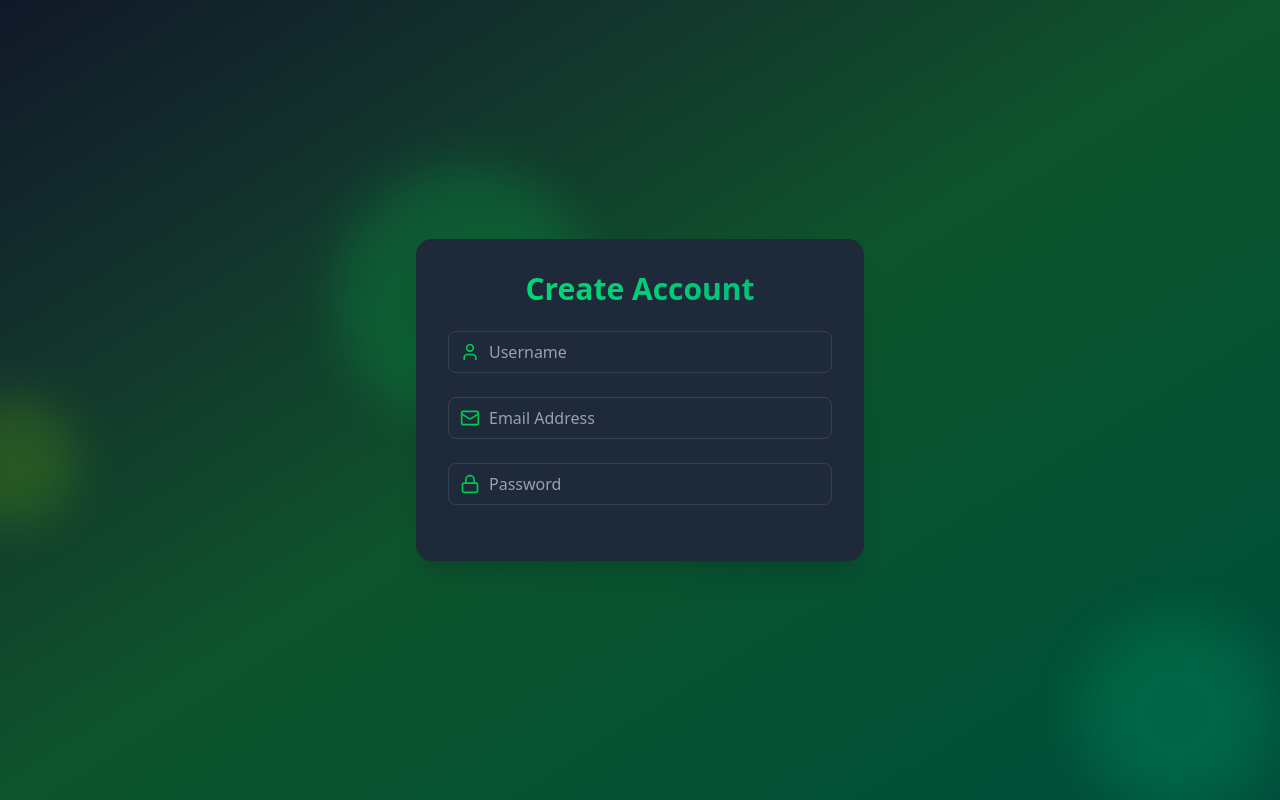
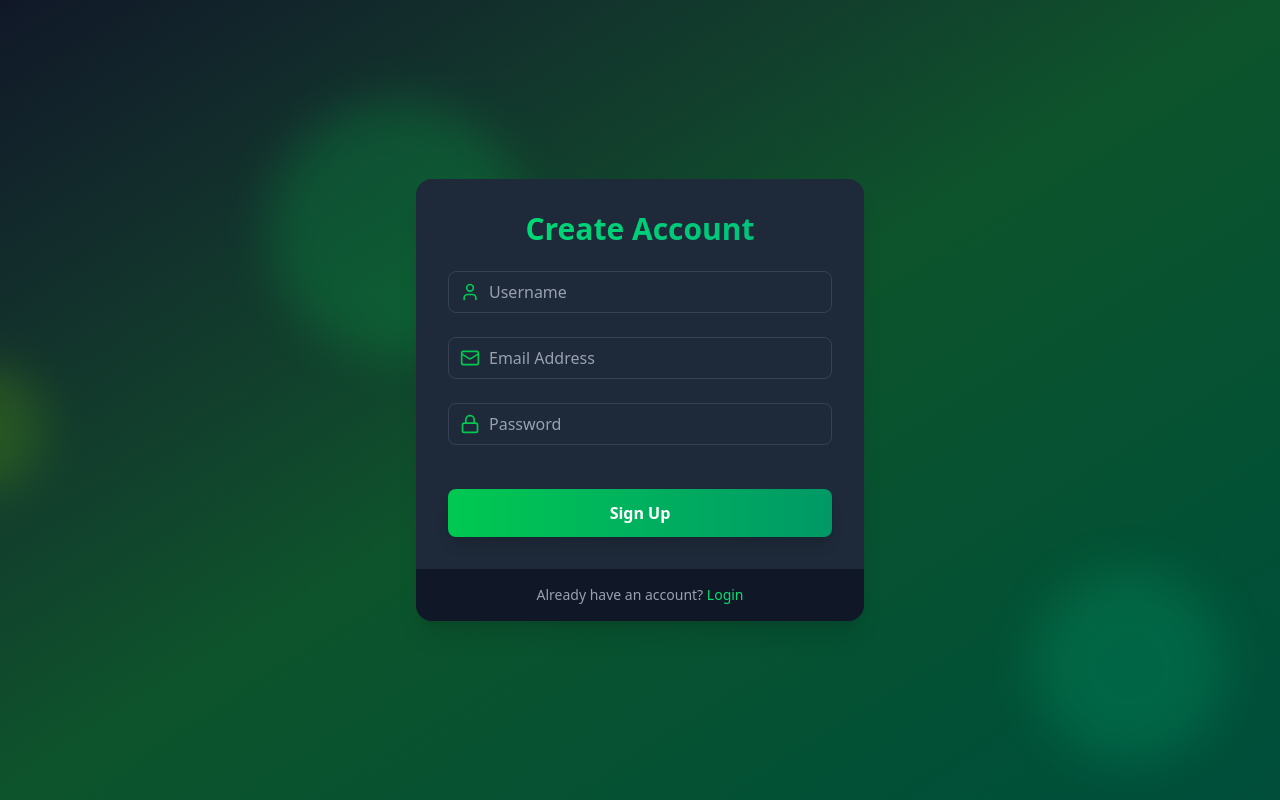
Before and after one commit to aben-cha/authentication, a React (Vite) app in the folder frontend/: page /signup in a window 1280 px wide. Built offline with nearby package versions, Linux system fonts and the light colour scheme.

Commit message:
Input Component

```diff
--- a/frontend/src/pages/SignUpPage.jsx
+++ b/frontend/src/pages/SignUpPage.jsx
@@ -2,6 +2,7 @@
 import {Lock, Mail, User} from 'lucide-react'
 import Input from "../components/Input"
 import { useState } from "react"
+import { Link } from 'react-router-dom'
 
 
 const SignUpPage = () => {
@@ -49,7 +50,27 @@
             onChange={(e) => setPassword(e.target.value)}
           />
 
+          <motion.button
+						className='mt-5 w-full py-3 px-4 bg-gradient-to-r from-green-500 to-emerald-600 text-white
+						font-bold rounded-lg shadow-lg hover:from-green-600
+						hover:to-emerald-700 focus:outline-none focus:ring-2 focus:ring-green-500 focus:ring-offset-2
+						 focus:ring-offset-gray-900 transition duration-200'
+						whileHover={{ scale: 1.02 }}
+						whileTap={{ scale: 0.98 }}
+						type='submit'
+					>
+            Sign Up
+					</motion.button>
+
         </form>
+      </div>
+      <div className="px-8 py-4 bg-gray-900 bg-opacity-50 flex justify-center">
+        <p className="text-sm text-gray-400">
+          Already have an account?{" "}
+          <Link to={"/login"} className="text-green-400 hover:underline">
+            Login
+          </Link>
+        </p>
       </div>
     </motion.div>
   )
```
Also changed, not shown: frontend/src/components/PasswordStrengthMeter.jsx (added).
